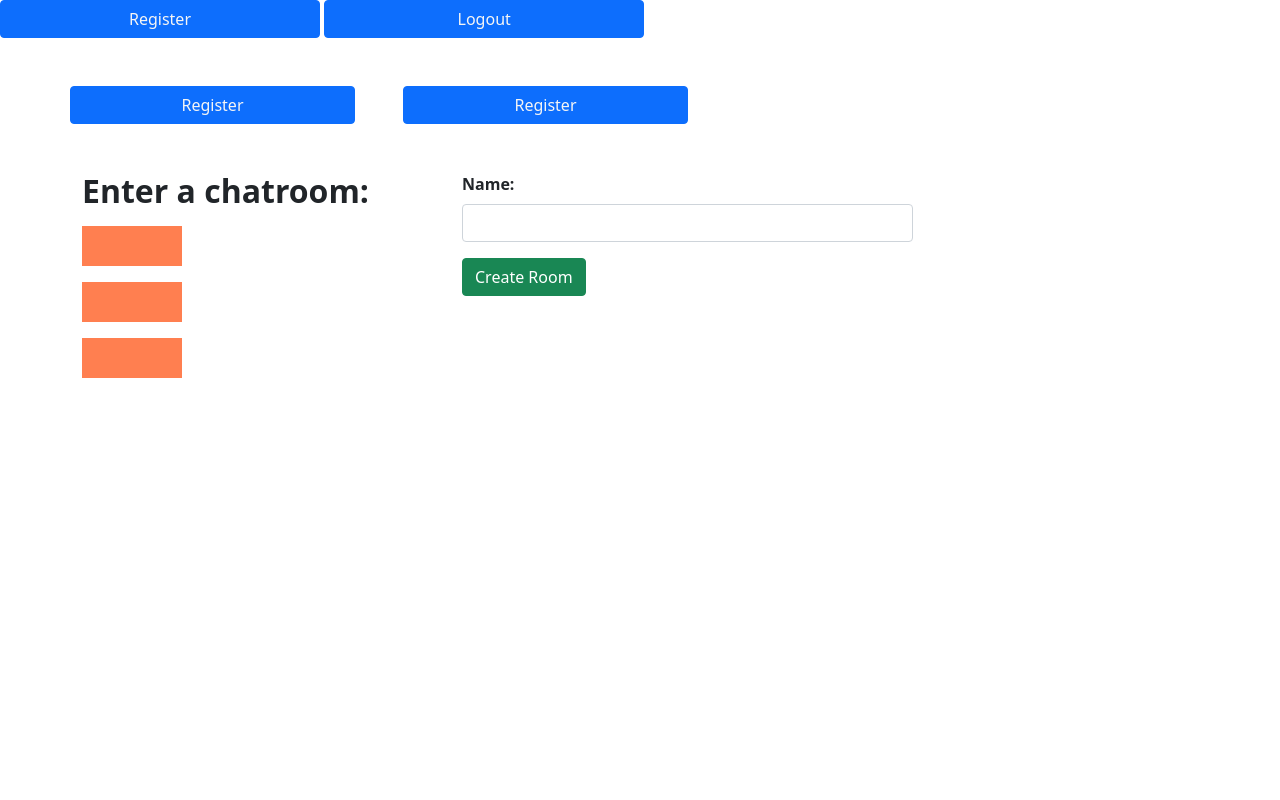
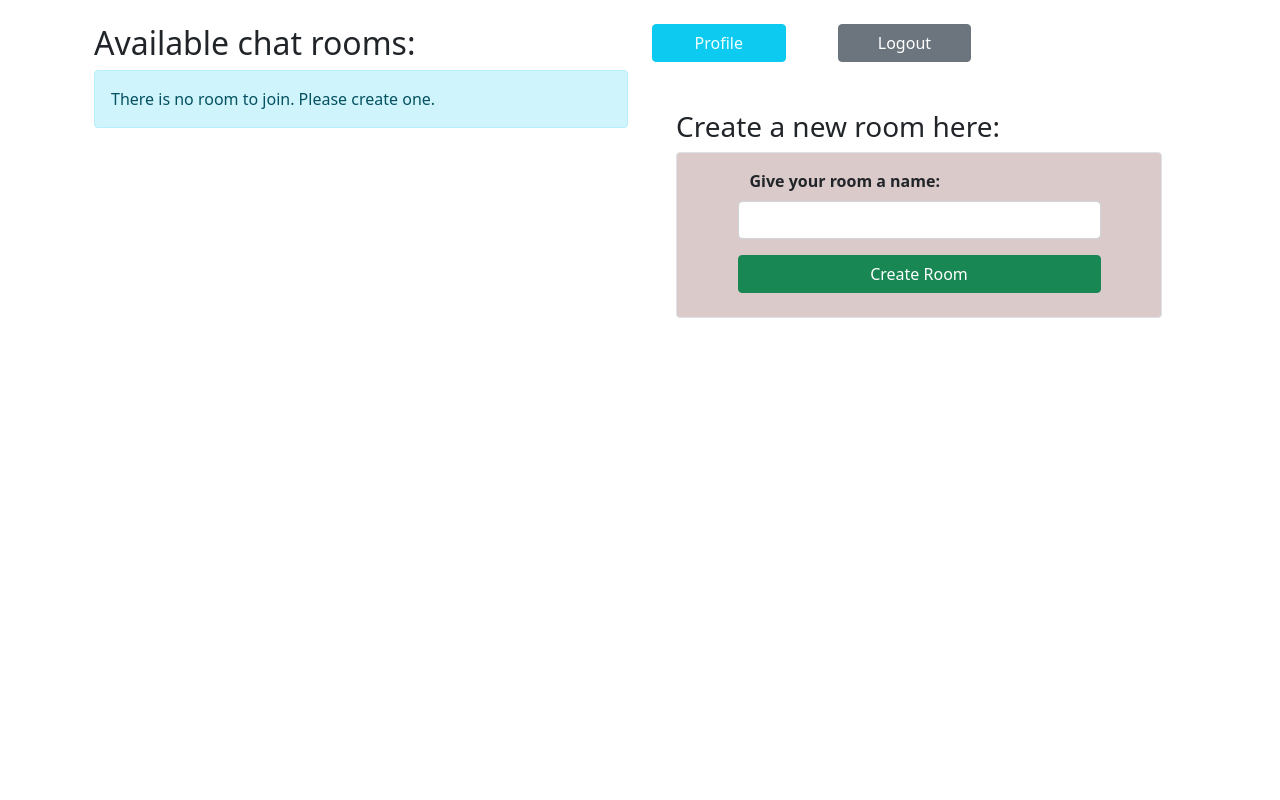
Before and after one commit to glaysa/python-wRESTling-bots, a Flask app: page /home in a window 1280 px wide. Run offline with Flask 2, Linux system fonts and the light colour scheme.

Commit message:
home page styling is almost done, and added a profile idea/page.

```diff
--- a/app/templates/base.html
+++ b/app/templates/base.html
@@ -9,7 +9,7 @@
     <meta charset="UTF-8">
     <title>{% block title %}{% endblock %}</title>
 </head>
-<body style="width: 100vw; height: 100vh;">
+<body >
     {% block page %}{% endblock %}
 
 
--- a/app/templates/home.html
+++ b/app/templates/home.html
@@ -1,50 +1,56 @@
 {% extends "base.html" %}
 {% block title %}Home Page{% endblock %}
 {% block page %}
-    <div class="btn btn-primary w-25">
-        <a href="register" style="text-decoration: none; color: whitesmoke;">Register</a>
+    <div class="container mt-4">
+        <div class="row mx-auto w-100">
+            <div class="col-md-6">
+                <h2>Available chat rooms:</h2>
+                {% if rooms %}
+                    {% for room in rooms %}
+                        <div class="mt-3">
+                            <h4>{{ room.name }}<a href="chatroom"
+                                                  class="px-auto pt-1 m-2  fw-bolder btn btn-outline-success btn-sm"
+                                                  style="text-decoration: none;">Join</a></h4>
                         </div>
-    <div class="btn btn-primary w-25">
-        <a href="login" style="text-decoration: none; color: whitesmoke;">Logout</a>
+                    {% endfor %}
+                {% else %}
+                    <div class="alert alert-info" role="alert">
+                        There is no room to join. Please create one.
                     </div>
-    <div class="container-md mt-5">
-
-        <div class="row mb-5">
-            <a class="btn btn-primary w-25 me-5" href="register" style="text-decoration: none; color: whitesmoke;">Register</a>
-            <a class="btn btn-primary w-25" href="login" style="text-decoration: none; color: whitesmoke;">Register</a>
+                {% endif %}
             </div>
 
-        <div class="row">
+            <div class="col-md-6">
+                <div class="">
+                    <a class="btn btn-info w-25 me-5" href="profile"
+                       style="text-decoration: none; color: azure">Profile</a>
+                    <a class="btn btn-secondary w-25" href="login" style="text-decoration: none;">Logout</a>
+                </div>
 
-            {% if request.args.get('msg') != None %}
+
+                <div class="mt-5 container w-100">
+                    <h3>Create a new room here:</h3>
+                    {% if msg %}
                         <div class="alert alert-success alert-dismissible fade show" role="alert">
-                    User <strong>{{ request.args.get('msg') }}</strong> successfully registered!
+                            User <strong>{{ msg }}</strong> successfully registered!
                             <button type="button" class="btn-close" data-bs-dismiss="alert" aria-label="Close"></button>
                         </div>
                     {% endif %}
 
-            <div class="col-md-4">
-                <h2 class="fw-bold">Enter a chatroom:</h2>
-                <!--{% for room in chatrooms %}
-                <div class="btn btn-primary w-25" id="openRoomBtn">
-                    <a href="home" style="text-decoration: none; color: whitesmoke;">{{ room.name }}</a>
+                    <form action="" method="POST" class=" border rounded row mx-auto" style=" background: #dbcaca;">
+                        <label for="name" class="fw-bolder form-label w-75 mt-3 mx-auto">Give your room a name:</label>
+                        <input type="text" id="name" class="form-control w-75 mx-auto">
+                        <input type="submit" id="createRoom" class="btn btn-success mt-3 mb-4 w-75 mx-auto"
+                               value="Create Room">
+                    </form>
+
                 </div>
-                {% endfor %}-->
-                <!--temporary divs the code above will be used once it is ready.-->
-                <div class="mt-3" style="background: coral; width: 100px; height: 40px;"></div>
-                <div class="mt-3" style="background: coral; width: 100px; height: 40px;"></div>
-                <div class="mt-3" style="background: coral; width: 100px; height: 40px;"></div>
             </div>
-            <form action="" method="POST" class="col-md-5">
-                <label for="name" class="fw-bolder form-label">Name:</label>
-                <input type="text" id="name" class="form-control">
-                <input type="submit" id="createRoom" class="btn btn-success mt-3" value="Create Room">
-            </form>
         </div>
     </div>
 {% endblock %}
 
-{% block script%}
+{% block script %}
     <script>
 
     </script>
--- a/app/web_views.py
+++ b/app/web_views.py
@@ -1,5 +1,5 @@
 from app import app
-from flask import render_template
+from flask import render_template, request
 from validation.form_validations import EnterAppForm, CreateRoomForm
 
 app.config['SECRET_KEY'] = '354b9b92b934613f14afe99c94a82415a9a3d49a'  # Not Necessary
@@ -18,9 +18,14 @@ def get_register():
 
 @app.route("/home")
 def get_home():
-    # msg = request.args.get('msg')
-    return render_template("home.html")
+    msg = request.args.get('msg')
+    return render_template("home.html", msg=msg, rooms=[])
 
+
+@app.route("/profile")
+def get_profile_page():
+    # user object can be sent in
+    return render_template("profile.html")
 
 @app.route("/chatroom")
 def get_room():
```
Also changed, not shown: app/templates/login.html (+11 -6 lines), app/templates/profile.html (added, +9 -0 lines), app/templates/register.html (+8 -6 lines). Lines whose indentation alone changed are shown as unchanged.
